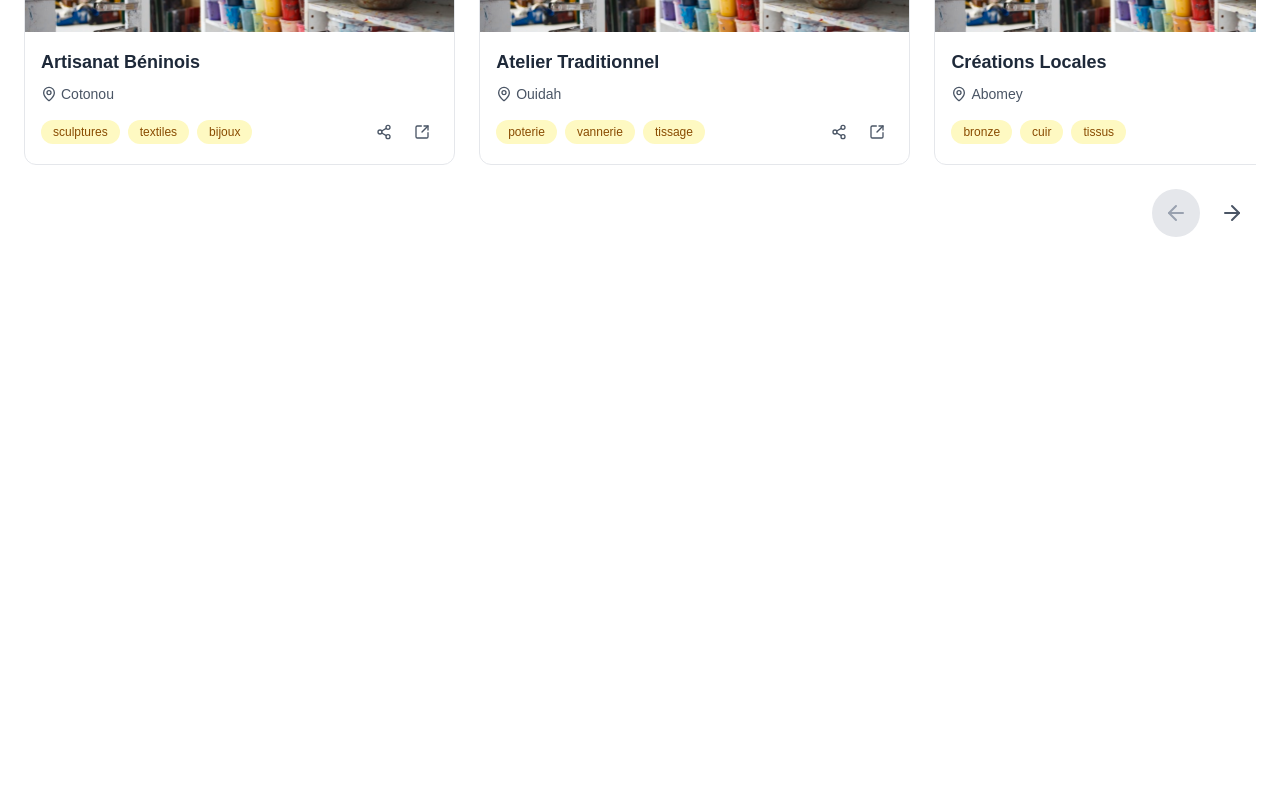
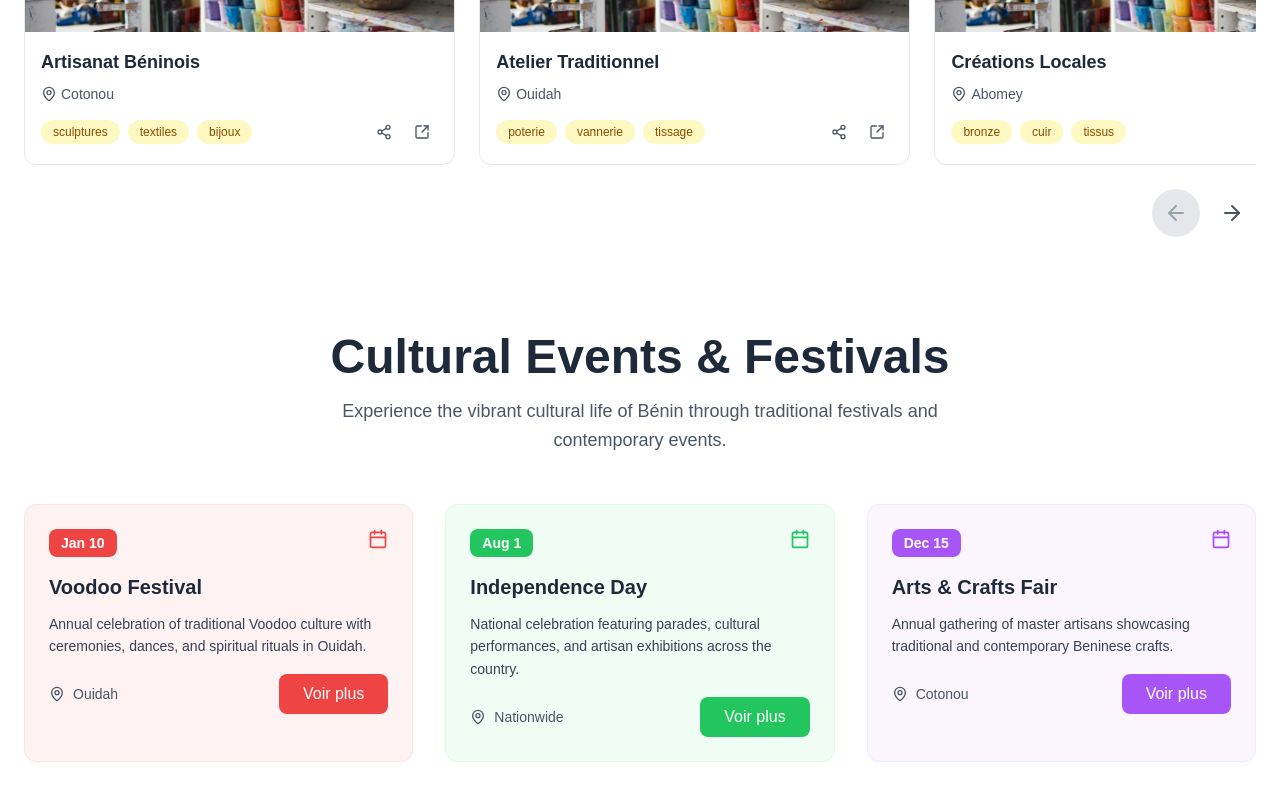
Before and after one commit to InesAbike/MVP-CodeTeam, a Next.js app: page / in a window 1280 px wide. Shown: the part 2773-3573 px from the top of the page. Before the commit the page ends 3042 px from the top, so only its background shows below. Built offline with nearby package versions, Linux system fonts and the light colour scheme.

Commit message:
feat: add EventCard and CulturalEventSection to landing page

```diff
--- /dev/null
+++ b/app/components/landing-page/CulturalEventsSection.tsx
@@ -0,0 +1,66 @@
+import React from "react";
+import EventCard from "./EventCard";
+
+const CulturalEventsSection = () => {
+  const events = [
+    {
+      id: 1,
+      title: "Voodoo Festival",
+      description:
+        "Annual celebration of traditional Voodoo culture with ceremonies, dances, and spiritual rituals in Ouidah.",
+      location: "Ouidah",
+      date: "Jan 10",
+      colorScheme: "red" as const,
+    },
+    {
+      id: 2,
+      title: "Independence Day",
+      description:
+        "National celebration featuring parades, cultural performances, and artisan exhibitions across the country.",
+      location: "Nationwide",
+      date: "Aug 1",
+      colorScheme: "green" as const,
+    },
+    {
+      id: 3,
+      title: "Arts & Crafts Fair",
+      description:
+        "Annual gathering of master artisans showcasing traditional and contemporary Beninese crafts.",
+      location: "Cotonou",
+      date: "Dec 15",
+      colorScheme: "purple" as const,
+    },
+  ];
+
+  return (
+    <section className="py-16 px-6 bg-white">
+      <div className="max-w-7xl mx-auto">
+        <div className="text-center mb-12">
+          <h2 className="text-4xl lg:text-5xl font-bold text-gray-800 mb-4">
+            Cultural Events & Festivals
+          </h2>
+          <p className="text-lg text-gray-600 max-w-2xl mx-auto leading-relaxed">
+            Experience the vibrant cultural life of Bénin through traditional
+            festivals and contemporary events.
+          </p>
+        </div>
+
+        <div className="grid grid-cols-1 md:grid-cols-2 lg:grid-cols-3 gap-8">
+          {events.map((event) => (
+            <div key={event.id} className="flex justify-center">
+              <EventCard
+                title={event.title}
+                description={event.description}
+                location={event.location}
+                date={event.date}
+                colorScheme={event.colorScheme}
+              />
+            </div>
+          ))}
+        </div>
+      </div>
+    </section>
+  );
+};
+
+export default CulturalEventsSection;
--- /dev/null
+++ b/app/components/landing-page/EventCard.tsx
@@ -0,0 +1,79 @@
+import React from "react";
+import { Calendar, MapPin } from "lucide-react";
+
+interface EventCardProps {
+  title: string;
+  description: string;
+  location: string;
+  date: string;
+  colorScheme: "red" | "green" | "purple";
+}
+
+const EventCard = ({
+  title,
+  description,
+  location,
+  date,
+  colorScheme,
+}: EventCardProps) => {
+  const colorConfig = {
+    red: {
+      background: "bg-red-50",
+      border: "border-red-100",
+      dateColor: "bg-[#EF4444]",
+      icon: "text-[#EF4444]",
+      button: "bg-[#EF4444] hover:bg-red-500",
+    },
+    green: {
+      background: "bg-green-50",
+      border: "border-green-100",
+      dateColor: "bg-[#22C55E]",
+      icon: "text-[#22C55E]",
+      button: "bg-[#22C55E] hover:bg-green-500",
+    },
+    purple: {
+      background: "bg-purple-50",
+      border: "border-purple-100",
+      dateColor: "bg-[#A855F7]",
+      icon: "text-purple-500",
+      button: "bg-[#A855F7] hover:bg-purple-500",
+    },
+  };
+
+  const config = colorConfig[colorScheme];
+
+  return (
+    <div
+      className={`${config.background} border ${config.border} rounded-xl p-6`}
+    >
+      <div className="flex items-start justify-between mb-4">
+        <div
+          className={`${config.dateColor} text-white px-3 py-1 rounded-lg text-sm font-semibold`}
+        >
+          {date}
+        </div>
+        <Calendar className={`w-5 h-5 ${config.icon}`} />
+      </div>
+
+      <h3 className="text-xl font-bold text-gray-800 mb-3">{title}</h3>
+      <p className="text-gray-700 text-sm leading-relaxed mb-4">
+        {description}
+      </p>
+
+             <div className="flex justify-between items-center gap-4">
+         <div className="flex items-center text-gray-600">
+           <MapPin className="w-4 h-4 mr-2" />
+           <span className="text-sm">{location}</span>
+         </div>
+
+         <button
+           className={`${config.button} text-white px-6 py-2 rounded-lg font-medium transition-colors`}
+         >
+           Voir plus
+         </button>
+       </div>
+    </div>
+  );
+};
+
+export default EventCard;
--- a/app/page.tsx
+++ b/app/page.tsx
@@ -3,7 +3,7 @@ import HeroSection from '@/app/components/landing-page/HeroSection'
 import DecouverteSection from '@/app/components/landing-page/DecouverteSection'
 import TouristSiteSection from '@/app/components/landing-page/TouristSiteSection'
 import ArtisanalShopSection from '@/app/components/landing-page/ArtisanalShopSection'
-
+import CulturalEventsSection from '@/app/components/landing-page/CulturalEventsSection'
 const LandingPage = () => {
   return (
     <div>
@@ -11,6 +11,7 @@ const LandingPage = () => {
         <TouristSiteSection />
         <DecouverteSection />
         <ArtisanalShopSection />
+        <CulturalEventsSection/>
     </div>
   )
 }
```
